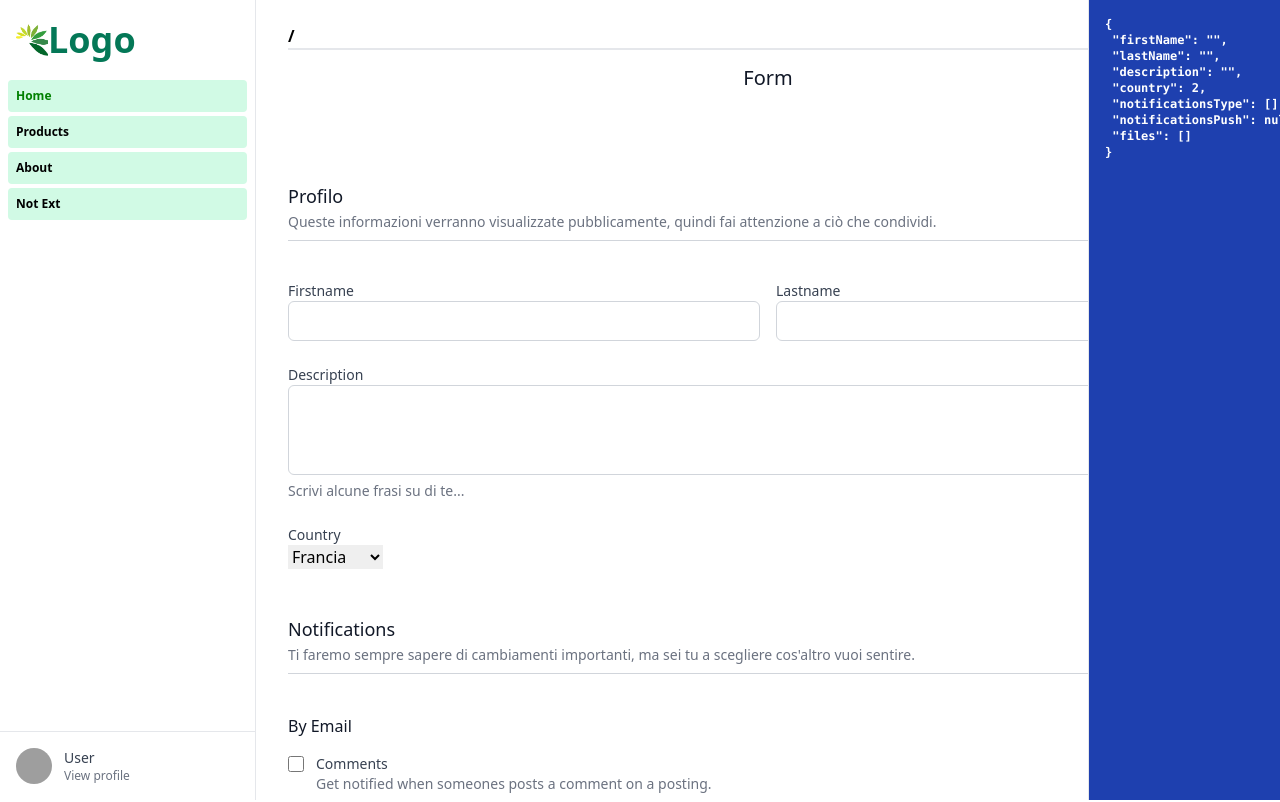
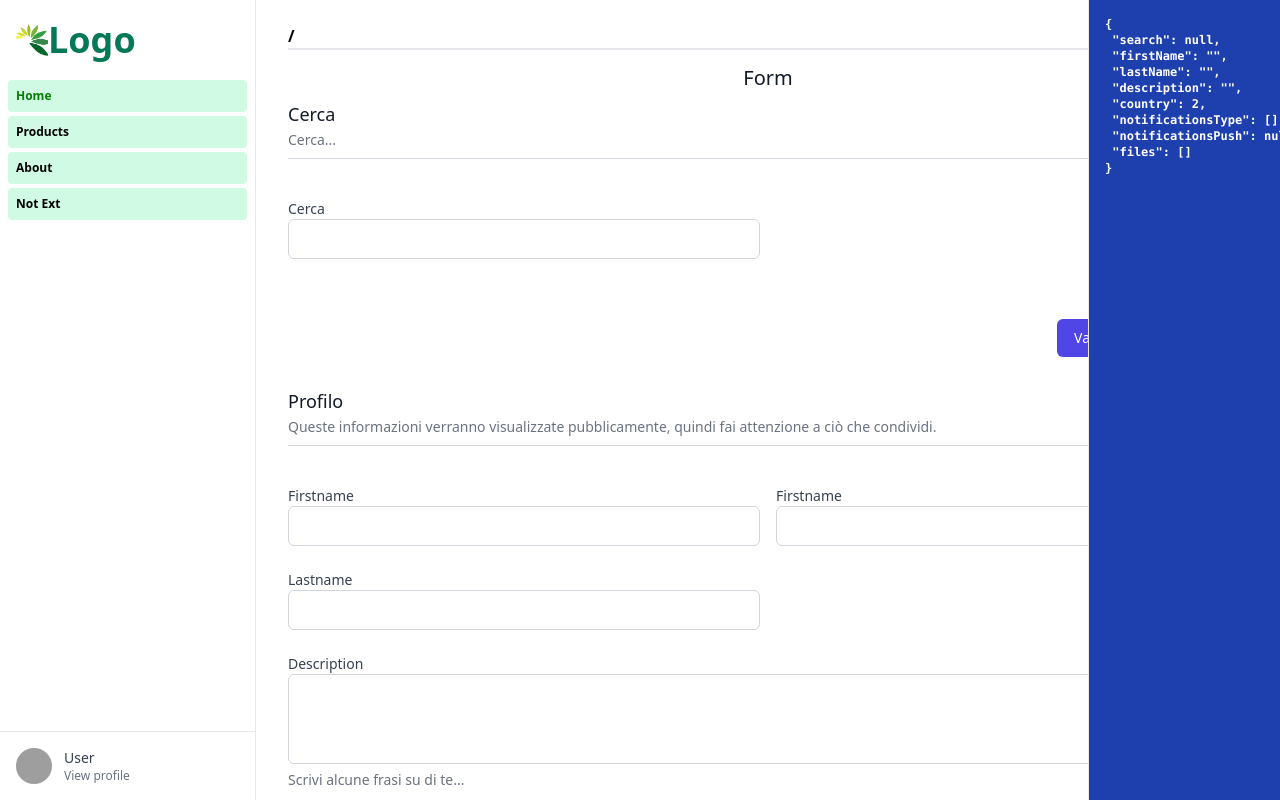
Before and after one commit to isjeady/corso-react-js, a React (Create React App) app: page / in a window 1280 px wide. Shown: the top 802 px of the page. Built offline with nearby package versions, Linux system fonts and the light colour scheme; grey boxes are pictures that could not be loaded.

Commit message:
Search Params

```diff
--- a/src/components/Form.js
+++ b/src/components/Form.js
@@ -7,6 +7,7 @@ import { UiHeader } from "./ui/UiHeader";
 import { UiInput } from "./ui/UiInput";
 import { UiSelect } from "./ui/UiSelect";
 import { UiTextArea } from "./ui/UiTextArea";
+import { useSearchParams } from "react-router-dom";
 
 const selectValues = [
   { id: 1, name: "Italia" },
@@ -72,7 +73,10 @@ const Form = () => {
     files: false
   });
 
+  let [searchParams, setSearchParams] = useSearchParams();
+
   const [form, setForm] = useState({
+    search: searchParams.get("search"),
     firstName: "",
     lastName: "",
     description: "",
@@ -89,6 +93,12 @@ const Form = () => {
       lastName: form.lastName === ""
     });
   };
+
+  const handleSearch = () => {
+    setSearchParams({ search : form.search });
+  };
+
+
 
   return (
     <div>
@@ -107,9 +117,26 @@ const Form = () => {
         Form
       </h3>
       <form className="space-y-6">
+        <UiHeader
+          title="Cerca"
+          subtitle="Cerca..."
+        />
+        <div className="mt-4 py-4 grid grid-cols-1 gap-y-6 gap-x-4 sm:grid-cols-6">
+          <UiInput
+            id="cerca"
+            label="Cerca"
+            value={form.search}
+            onChange={(event) => {
+              const val = event.target.value;
+              setForm({ ...form, search: val });
+            }}
+          />
+        </div>
+
         <div className="pt-5">
-          <div className="flex justify-end">
+          <div className="flex justify-end gap-4">
             <UiButton title="Valid Form" onClick={handleValidForm} solid />
+            <UiButton title="Cerca" onClick={handleSearch} />
           </div>
         </div>
         <UiHeader
@@ -117,6 +144,16 @@ const Form = () => {
           subtitle="Queste informazioni verranno visualizzate pubblicamente, quindi fai attenzione a ciò che condividi."
         />
         <div className="mt-4 py-4 grid grid-cols-1 gap-y-6 gap-x-4 sm:grid-cols-6">
+          <UiInput
+            id="firstname"
+            label="Firstname"
+            value={form.firstName}
+            onChange={(event) => {
+              const val = event.target.value;
+              setForm({ ...form, firstName: val });
+            }}
+            error={formError.firstName}
+          />
           <UiInput
             id="firstname"
             label="Firstname"
```
